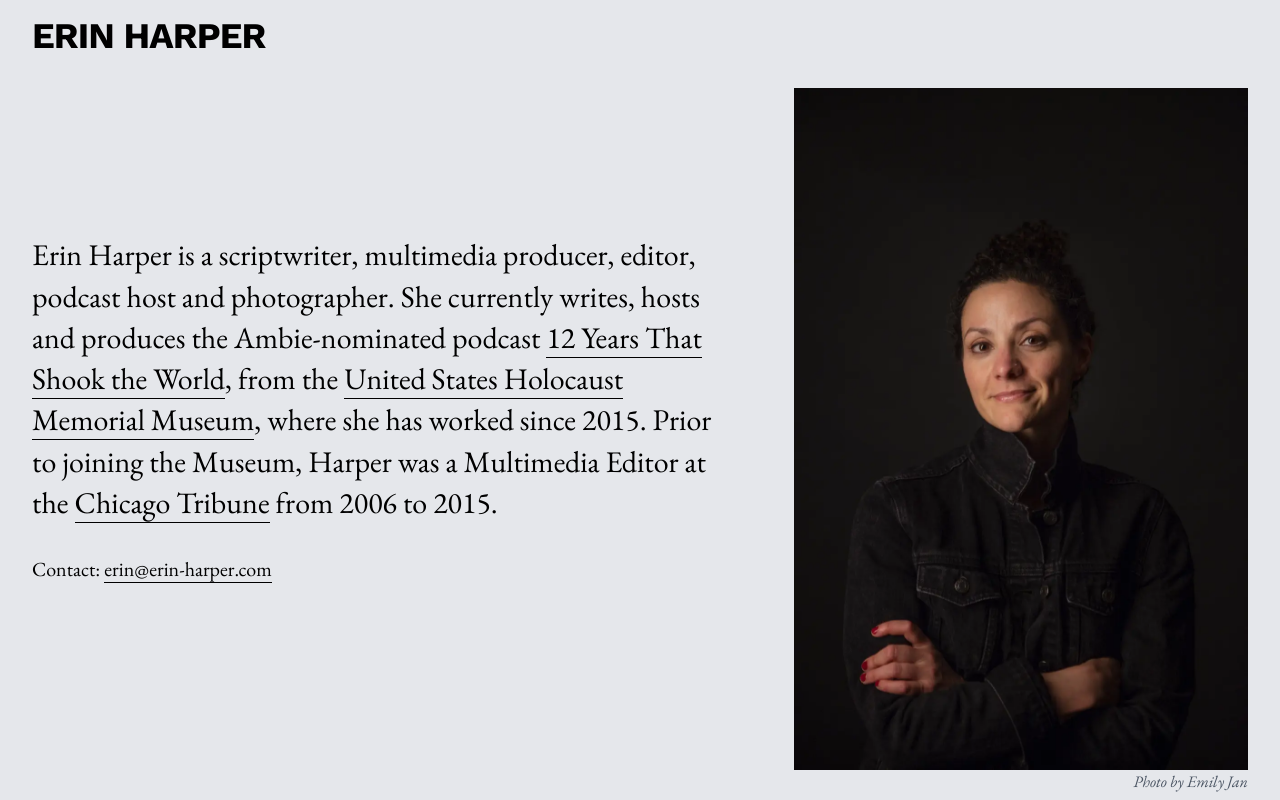
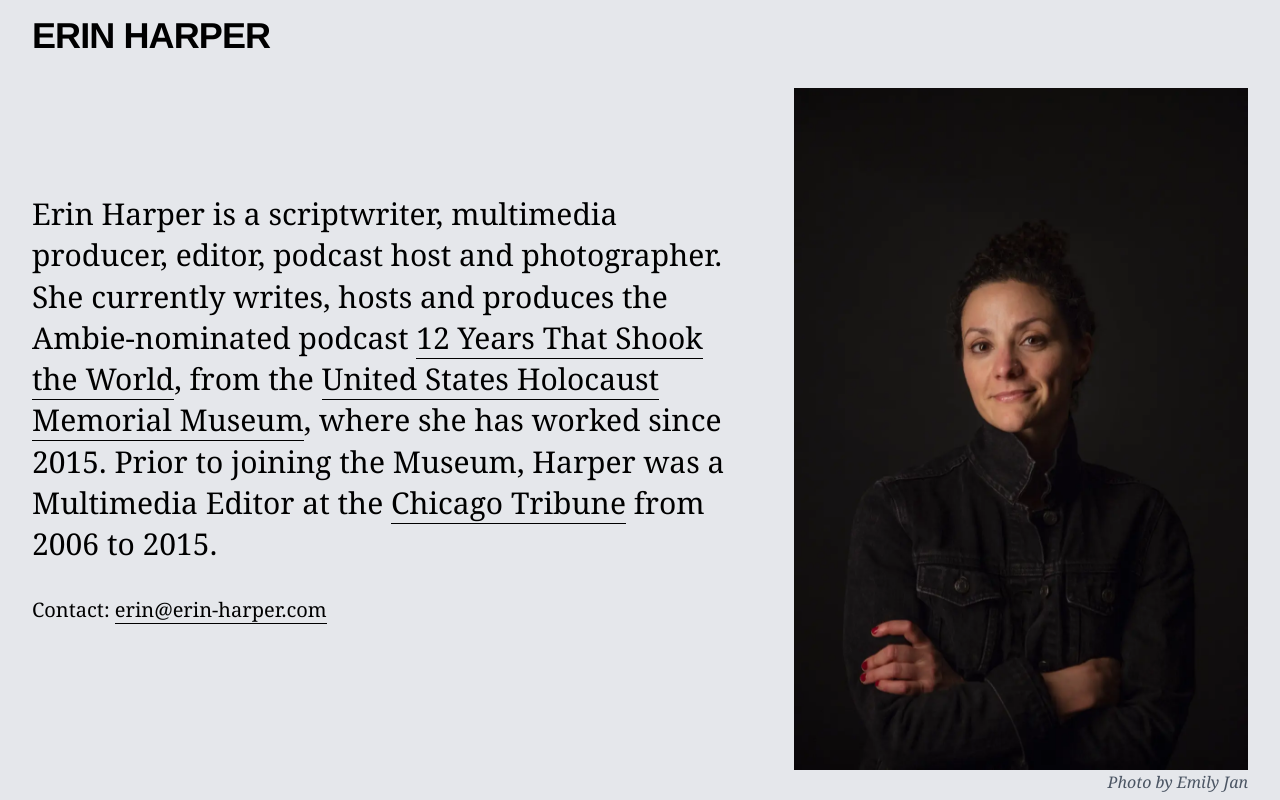
Before and after one commit to TylerFisher/erin-harper.com, a website: page index.html in a window 1280 px wide. Drawn offline with Linux system fonts and the light colour scheme.

Commit message:
a less gross solution

```diff
--- a/index.html
+++ b/index.html
@@ -1,12 +1,6 @@
 <!DOCTYPE html>
 <html lang="en">
   <head>
-    <style>
-      html {
-        visibility: hidden;
-        opacity: 0;
-      }
-    </style>
     <title>Erin Harper</title>
     <meta
       name="description"
--- a/input.css
+++ b/input.css
@@ -3,7 +3,7 @@
 @tailwind utilities;
 /* work-sans-700 - latin */
 @font-face {
-  font-display: swap; /* Check https://developer.mozilla.org/en-US/docs/Web/CSS/@font-face/font-display for other options. */
+  font-display: optional; /* Check https://developer.mozilla.org/en-US/docs/Web/CSS/@font-face/font-display for other options. */
   font-family: 'Work Sans';
   font-style: normal;
   font-weight: 700;
@@ -13,7 +13,7 @@
 
 /* eb-garamond-regular - latin */
 @font-face {
-  font-display: swap; /* Check https://developer.mozilla.org/en-US/docs/Web/CSS/@font-face/font-display for other options. */
+  font-display: optional; /* Check https://developer.mozilla.org/en-US/docs/Web/CSS/@font-face/font-display for other options. */
   font-family: 'EB Garamond';
   font-style: normal;
   font-weight: 400;
@@ -22,15 +22,10 @@
 }
 /* eb-garamond-italic - latin */
 @font-face {
-  font-display: swap; /* Check https://developer.mozilla.org/en-US/docs/Web/CSS/@font-face/font-display for other options. */
+  font-display: optional; /* Check https://developer.mozilla.org/en-US/docs/Web/CSS/@font-face/font-display for other options. */
   font-family: 'EB Garamond';
   font-style: italic;
   font-weight: 400;
   src: url('./fonts/eb-garamond-v26-latin-italic.woff2') format('woff2'), /* Chrome 36+, Opera 23+, Firefox 39+ */
        url('./fonts/eb-garamond-v26-latin-italic.woff') format('woff'); /* Chrome 5+, Firefox 3.6+, IE 9+, Safari 5.1+ */
 }
-
-html {
-  visibility: visible;
-  opacity: 1;
-}
```
Also changed, not shown: output.css.
